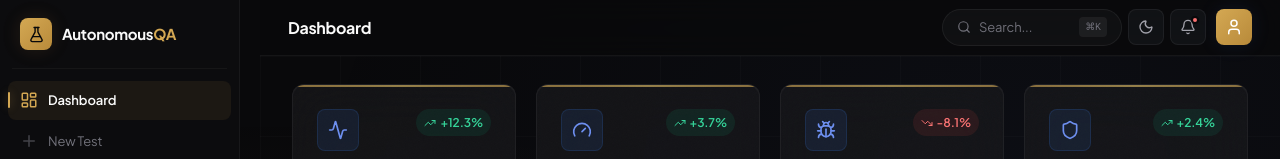
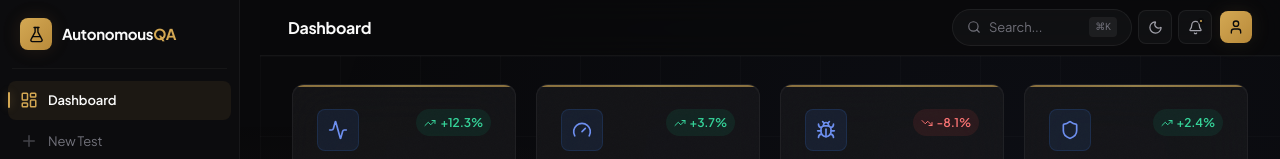
Before and after one commit to rohith2157/BUGZERO, a React (Vite) app in the folder autonomousqa-frontend/: page /dashboard in a window 1280 px wide. Shown: the top 159 px of the page. Built offline with nearby package versions, Linux system fonts and the light colour scheme; no server answers.

Commit message:
feat: update TopBar component styles for improved aesthetics and responsiveness

```diff
--- a/autonomousqa-frontend/src/components/layout/TopBar.jsx
+++ b/autonomousqa-frontend/src/components/layout/TopBar.jsx
@@ -90,50 +90,50 @@ export default function TopBar() {
                     whileTap={{ scale: 0.9 }}
                     aria-label="Toggle theme"
                     style={{
-                        width: 36,
-                        height: 36,
+                        width: 34,
+                        height: 34,
                         display: 'flex',
                         alignItems: 'center',
                         justifyContent: 'center',
-                        background: 'rgba(148, 163, 184, 0.06)',
-                        border: '1px solid var(--border-subtle)',
-                        borderRadius: 'var(--radius-md)',
+                        background: 'rgba(255,255,255,0.03)',
+                        border: '1px solid rgba(255,255,255,0.06)',
+                        borderRadius: 8,
                         color: 'var(--text-secondary)',
                         cursor: 'pointer',
                     }}
                 >
-                    <Moon size={16} />
+                    <Moon size={15} />
                 </motion.button>
 
                 {/* Notifications */}
                 <motion.button
-                    whileHover={{ scale: 1.1 }}
-                    whileTap={{ scale: 0.9 }}
+                    whileHover={{ scale: 1.08 }}
+                    whileTap={{ scale: 0.92 }}
                     aria-label="Notifications"
                     style={{
-                        width: 36,
-                        height: 36,
+                        width: 34,
+                        height: 34,
                         display: 'flex',
                         alignItems: 'center',
                         justifyContent: 'center',
-                        background: 'rgba(148, 163, 184, 0.06)',
-                        border: '1px solid var(--border-subtle)',
-                        borderRadius: 'var(--radius-md)',
+                        background: 'rgba(255,255,255,0.03)',
+                        border: '1px solid rgba(255,255,255,0.06)',
+                        borderRadius: 8,
                         color: 'var(--text-secondary)',
                         cursor: 'pointer',
                         position: 'relative',
                     }}
                 >
-                    <Bell size={16} />
+                    <Bell size={15} />
                     <span style={{
                         position: 'absolute',
-                        top: 6,
-                        right: 6,
-                        width: 8,
-                        height: 8,
+                        top: 7,
+                        right: 7,
+                        width: 6,
+                        height: 6,
                         borderRadius: '50%',
-                        background: 'var(--color-error)',
-                        border: '2px solid var(--color-bg-primary)',
+                        background: 'var(--color-accent-gold)',
+                        border: '2px solid #0C0C0E',
                     }} />
                 </motion.button>
 
@@ -141,19 +141,19 @@ export default function TopBar() {
                 <motion.div
                     whileHover={{ scale: 1.05 }}
                     style={{
-                        width: 36,
-                        height: 36,
-                        borderRadius: 'var(--radius-md)',
+                        width: 32,
+                        height: 32,
+                        borderRadius: 8,
                         background: 'var(--gradient-primary)',
                         display: 'flex',
                         alignItems: 'center',
                         justifyContent: 'center',
                         cursor: 'pointer',
-                        boxShadow: 'var(--shadow-glow-blue)',
-                        marginLeft: 4,
+                        boxShadow: 'var(--shadow-glow-gold)',
+                        marginLeft: 2,
                     }}
                 >
-                    <User size={18} color="#fff" />
+                    <User size={16} color="#09090B" />
                 </motion.div>
             </div>
         </motion.header>
```
